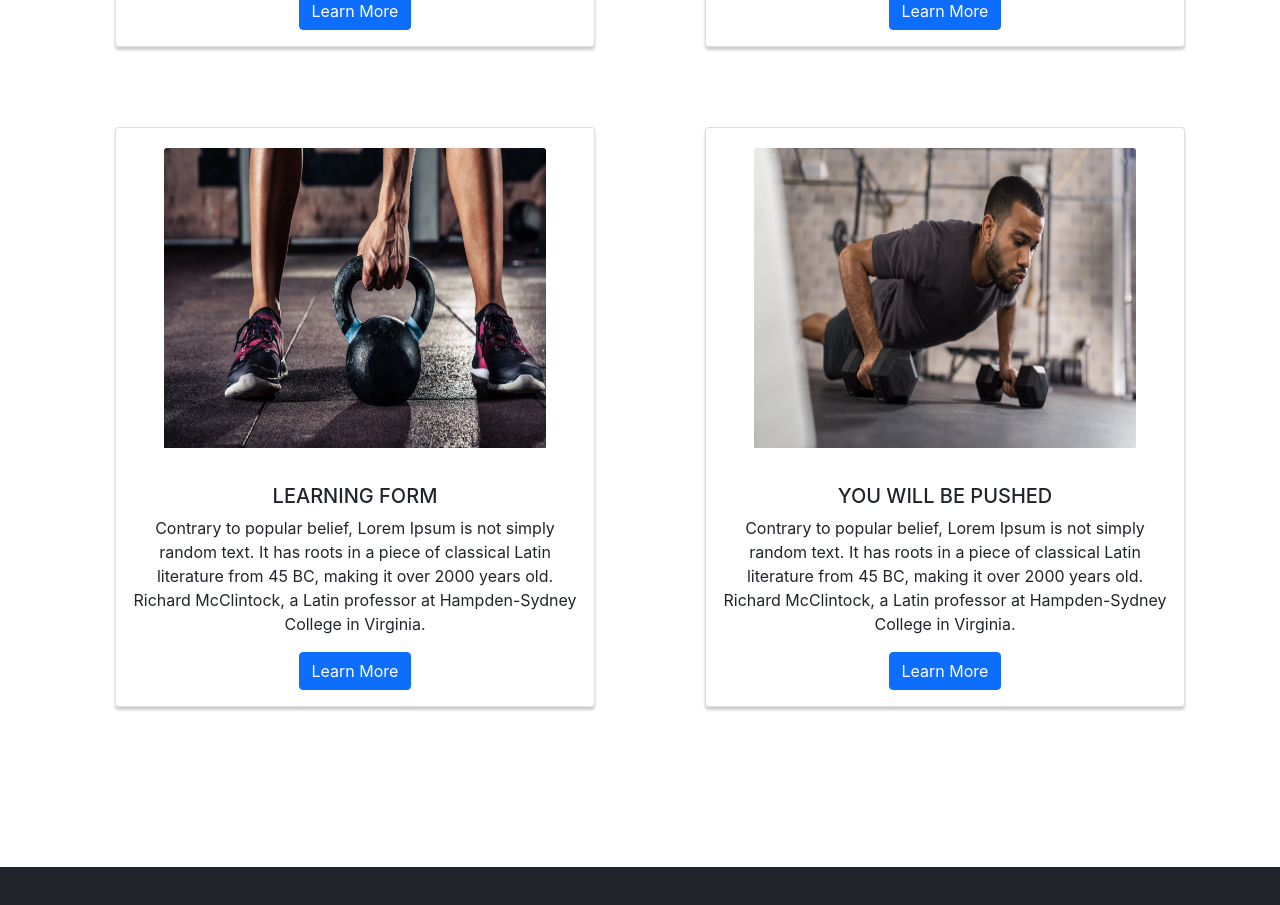
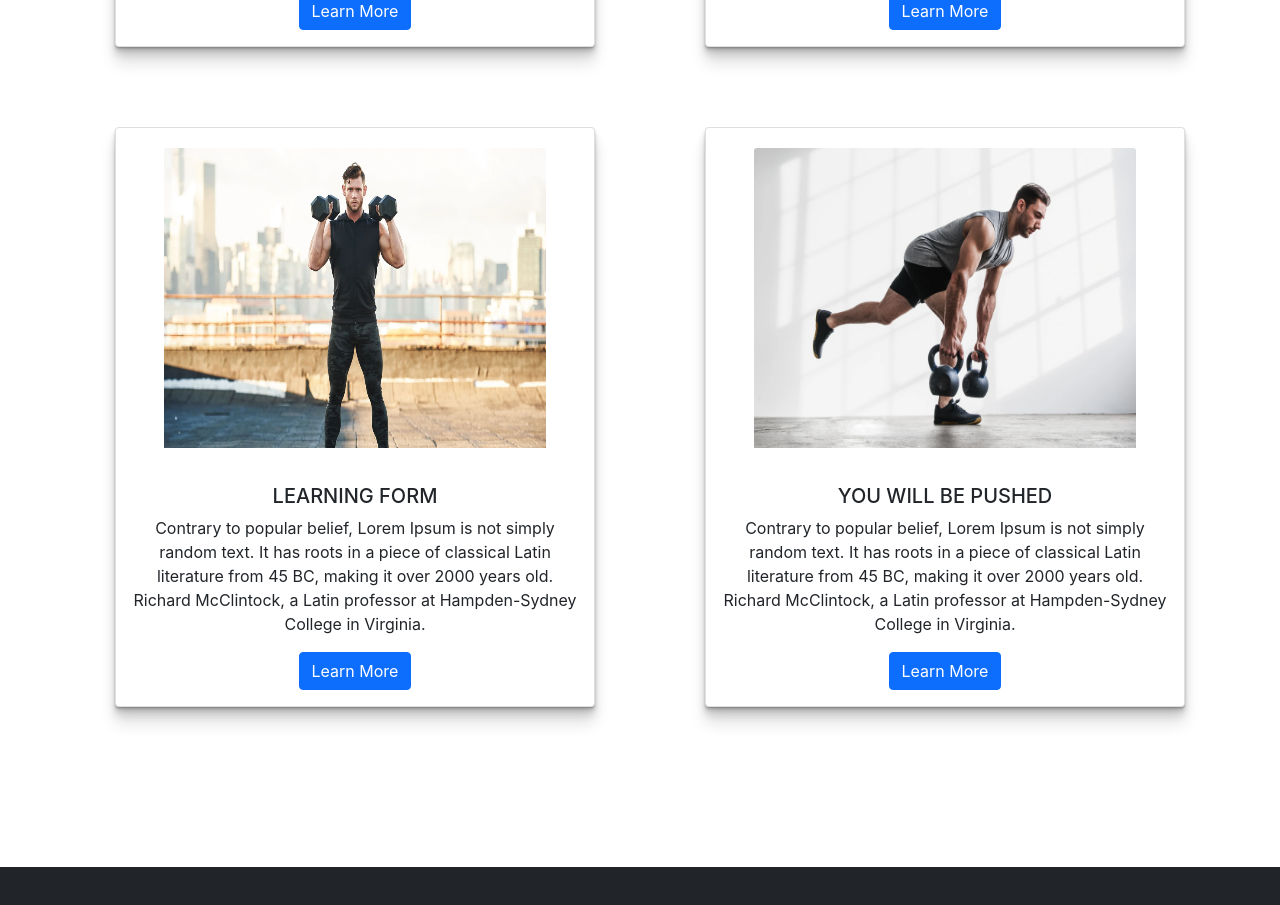
Before and after one commit to IvanTorresMia/angel-site-frontend, a React (Create React App) app: page / in a window 1280 px wide. Shown: the part 2180-3085 px from the top of the page. Built offline with nearby package versions, Linux system fonts and the light colour scheme; no server answers.

Commit message:
new shadow

```diff
--- a/src/App.css
+++ b/src/App.css
@@ -113,6 +113,14 @@ nav {
   width: 1300px;
   margin: auto;
   padding: 60px;
+}
+
+.comp3-cards > div {
+  box-shadow: 0 1px 1px rgba(0,0,0,0.12),
+  0 2px 2px rgba(0,0,0,0.12),
+  0 4px 4px rgba(0,0,0,0.12),
+  0 8px 8px rgba(0,0,0,0.12),
+  0 16px 16px rgba(0,0,0,0.12);
 }
 
 .comp3-copy {
--- a/src/Components/HomePageComponents/Comp3.js
+++ b/src/Components/HomePageComponents/Comp3.js
@@ -23,8 +23,7 @@ const Comp3 = () => {
             style={{
               width: "30rem",
               textAlign: "center",
-              margin: " 40px auto",
-              boxShadow: "0 3px 3px rgba(0,0,0,0.2)",
+              margin: " 40px auto"
             }}
           >
             <Card.Img
--- a/src/Utils/comp2-data.js
+++ b/src/Utils/comp2-data.js
@@ -1,5 +1,7 @@
 import image1 from "../assets/homePage/homeImage1.jpg";
 import image2 from "../assets/homePage/homeImage2.jpg";
+import image3 from "../assets/homePage/homeImage3.jpg";
+import image4 from "../assets/homePage/homeImage4.jpg";
 
 const comp2Data = [
   {
@@ -13,12 +15,12 @@ const comp2Data = [
     text: "Contrary to popular belief, Lorem Ipsum is not simply random text. It has roots in a piece of classical Latin literature from 45 BC, making it over 2000 years old. Richard McClintock, a Latin professor at Hampden-Sydney College in Virginia.",
   },
   {
-    img: image1,
+    img: image3,
     title: "LEARNING FORM",
     text: "Contrary to popular belief, Lorem Ipsum is not simply random text. It has roots in a piece of classical Latin literature from 45 BC, making it over 2000 years old. Richard McClintock, a Latin professor at Hampden-Sydney College in Virginia.",
   },
   {
-    img: image2,
+    img: image4,
     title: "YOU WILL BE PUSHED",
     text: "Contrary to popular belief, Lorem Ipsum is not simply random text. It has roots in a piece of classical Latin literature from 45 BC, making it over 2000 years old. Richard McClintock, a Latin professor at Hampden-Sydney College in Virginia.",
   },
```
Also changed, not shown: src/assets/homePage/homeImage3.jpg (added), src/assets/homePage/homeImage4.jpg (added).
